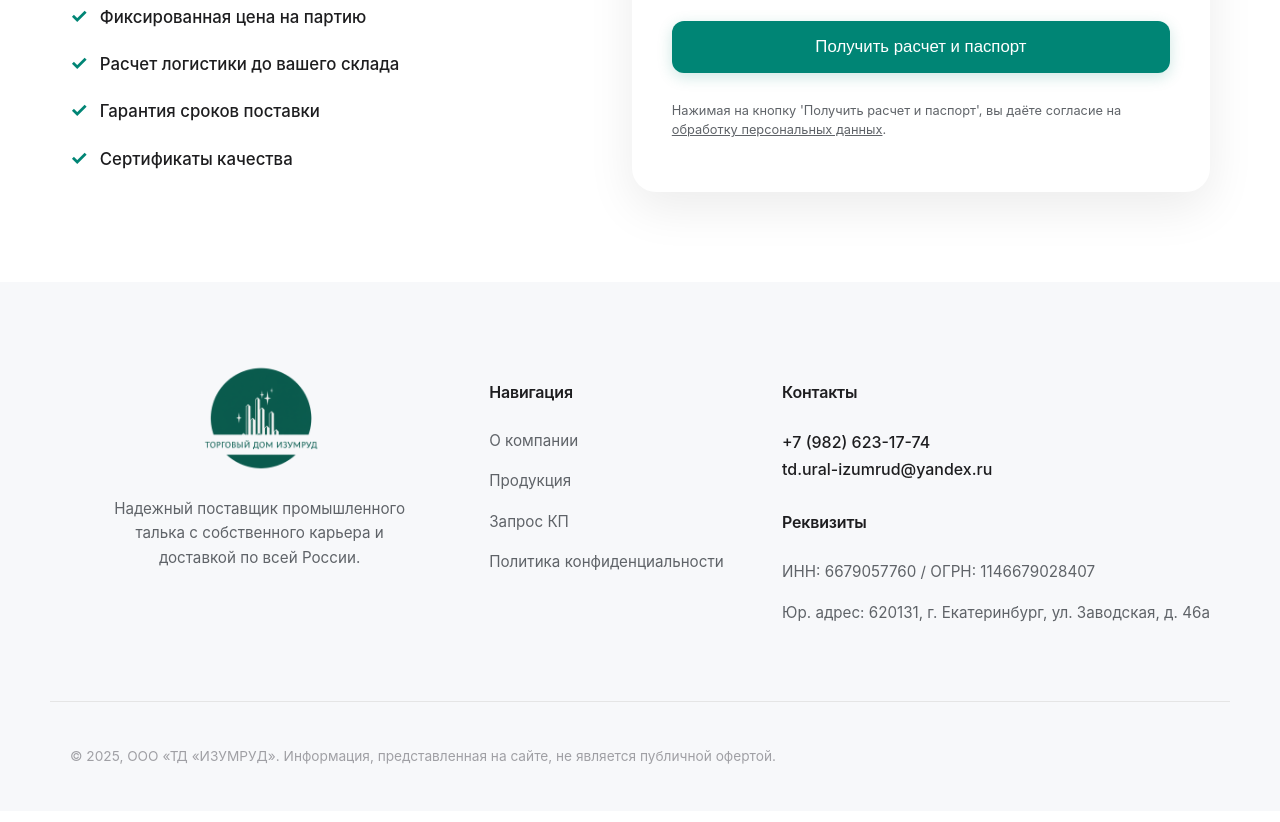
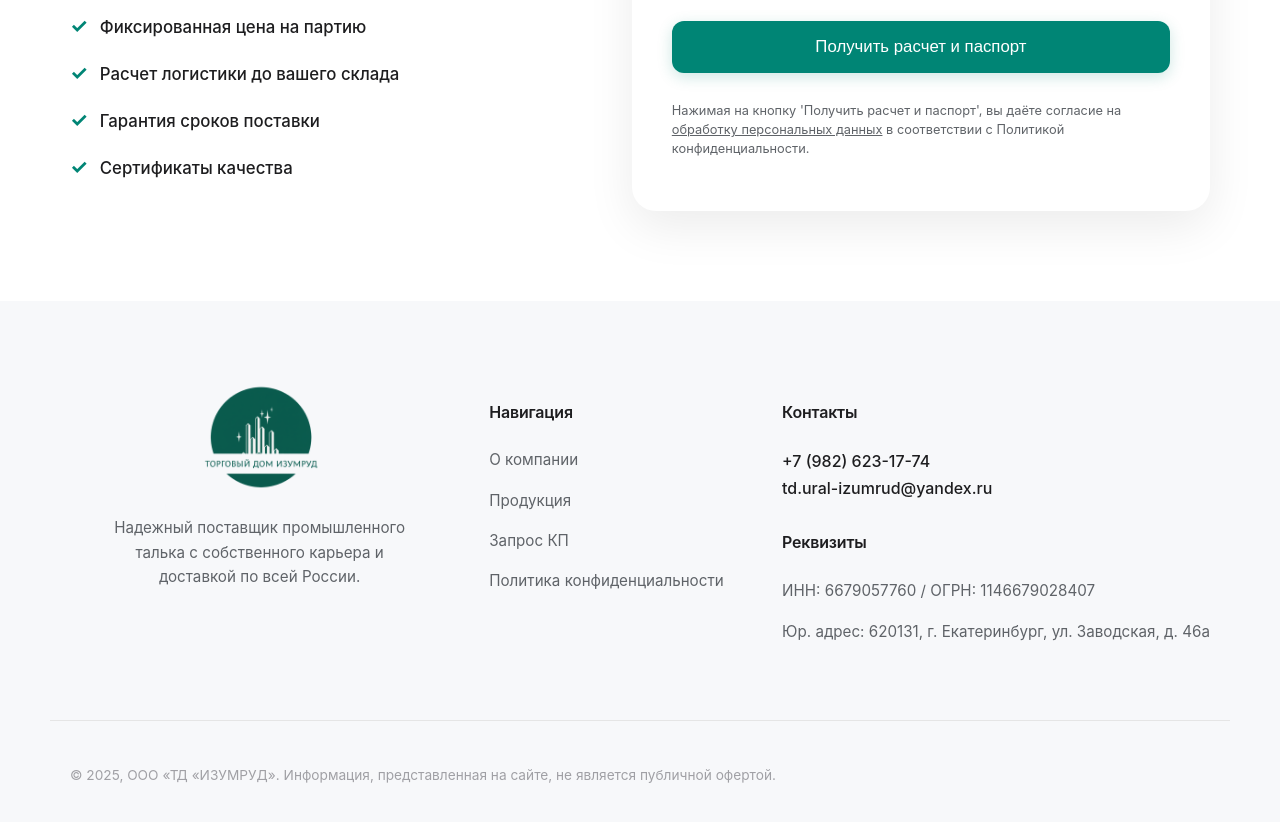
Before and after one commit to kozyrev1/izumrudtd-ru, a plain HTML site: page index.html in a window 1280 px wide. Shown: the part 3258-4080 px from the top of the page. Drawn offline with Linux system fonts and the light colour scheme.

Commit message:
Update index.html

```diff
--- a/index.html
+++ b/index.html
@@ -198,7 +198,7 @@
 
                             <button type="submit" class="btn">Получить расчет и паспорт</button>
                             <p class="privacy-note">
-                                Нажимая на кнопку 'Получить расчет и паспорт', вы даёте согласие на <a href="privacy.html" target="_blank">обработку персональных данных</a>.
+                                Нажимая на кнопку 'Получить расчет и паспорт', вы даёте согласие на <a href="privacy.html" target="_blank">обработку персональных данных</a> в соответствии с Политикой конфиденциальности.
                             </p>
                         </form>
                     </div>
```
